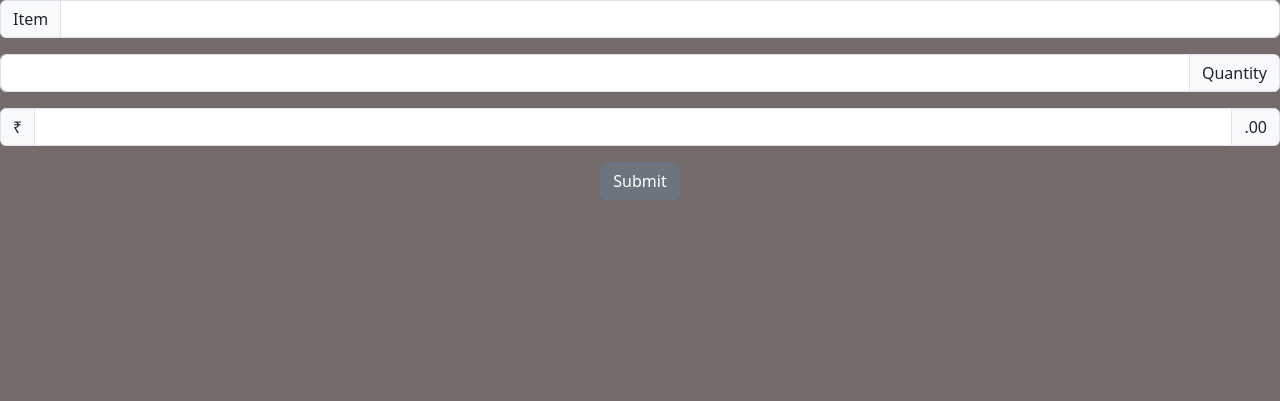
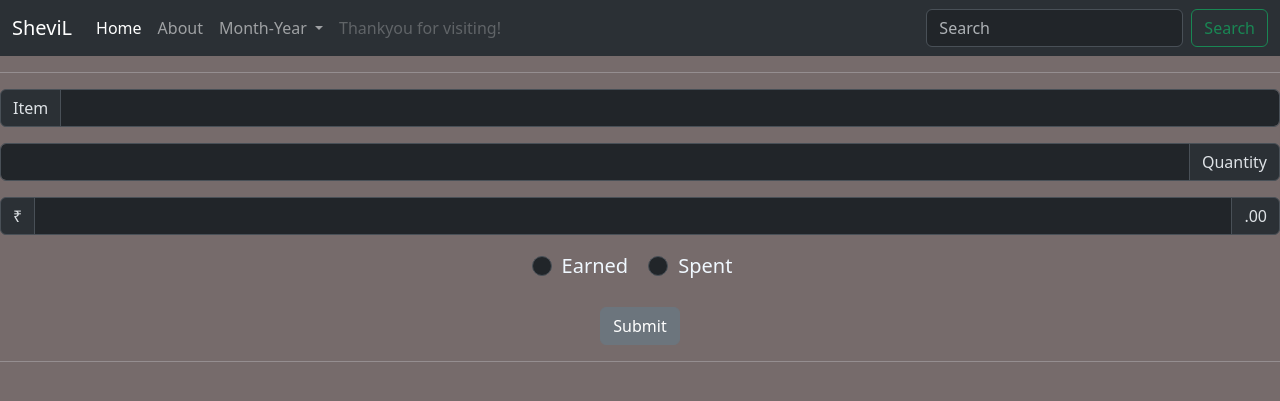
Before and after one commit to Shevilll/Expenses-Tracker, a Flask app: page / in a window 1280 px wide. Shown: the top 401 px of the page. Run offline with Flask 3, Linux system fonts and the light colour scheme; data that the repository does not hold is empty.

Commit message:
adding earned/spent

```diff
--- a/templates/index.html
+++ b/templates/index.html
@@ -14,7 +14,42 @@
         />
     </head>
     <body id="body">
-        <div id="HomePage">
+<nav class="navbar navbar-expand-lg bg-body-tertiary bg-dark" data-bs-theme="dark">
+  <div class="container-fluid">
+    <a class="navbar-brand" onclick="window.open(`https://github.com/Shevilll`, `_blank`);" style="cursor:pointer;">SheviL</a>
+    <button class="navbar-toggler" type="button" data-bs-toggle="collapse" data-bs-target="#navbarSupportedContent" aria-controls="navbarSupportedContent" aria-expanded="false" aria-label="Toggle navigation">
+      <span class="navbar-toggler-icon"></span>
+    </button>
+    <div class="collapse navbar-collapse" id="navbarSupportedContent">
+      <ul class="navbar-nav me-auto mb-2 mb-lg-0">
+        <li class="nav-item">
+          <a class="nav-link active" aria-current="page" href="#">Home</a>
+        </li>
+        <li class="nav-item">
+          <a class="nav-link" href="#">About</a>
+        </li>
+        <li class="nav-item dropdown">
+          <a class="nav-link dropdown-toggle" href="#" role="button" data-bs-toggle="dropdown" aria-expanded="false">
+            Month-Year
+          </a>
+          <form action="/dropdown" method="post">
+          <ul class="dropdown-menu">
+          </ul>
+          </form>
+        </li>
+        <li class="nav-item">
+          <a class="nav-link disabled">Thankyou for visiting!</a>
+        </li>
+      </ul>
+      <form class="d-flex" role="search">
+        <input class="form-control me-2" type="search" placeholder="Search" aria-label="Search">
+        <button class="btn btn-outline-success" type="submit">Search</button>
+      </form>
+    </div>
+  </div>
+</nav>
+        <hr>
+        <div id="mainpage bg-dark" data-bs-theme="dark">
             <form action="/add" method="post" id="main-form">
                 <div class="input-group mb-3">
                     <span class="input-group-text" id="basic-addon1">Item</span>
@@ -58,7 +93,16 @@
                     />
                     <span class="input-group-text">.00</span>
                 </div>
+                <div class="form-check form-check-inline" style="font-size: 20px;">
+  <input class="form-check-input" type="radio" name="inlineRadioOptions" id="inlineRadio1" value="earned" required>
+  <label class="form-check-label" for="inlineRadio1">Earned</label>
+</div>
+<div class="form-check form-check-inline" style="font-size: 20px;">
+  <input class="form-check-input" type="radio" name="inlineRadioOptions" id="inlineRadio2" value="spent" required>
+  <label class="form-check-label" for="inlineRadio2">Spent</label>
+</div><br><br>
                 <button class="btn btn-secondary" type="submit">Submit</button>
+                <hr>
             </form>
             {% block tbody%} {% if data %}
             <table
@@ -112,7 +156,7 @@
                 type="button"
                 onclick="displaybuttonformdiv('none')"
             >
-                Cancel Remove
+                Cancel
             </button>
              {% endif %} {% endblock %}
         </div>
```
